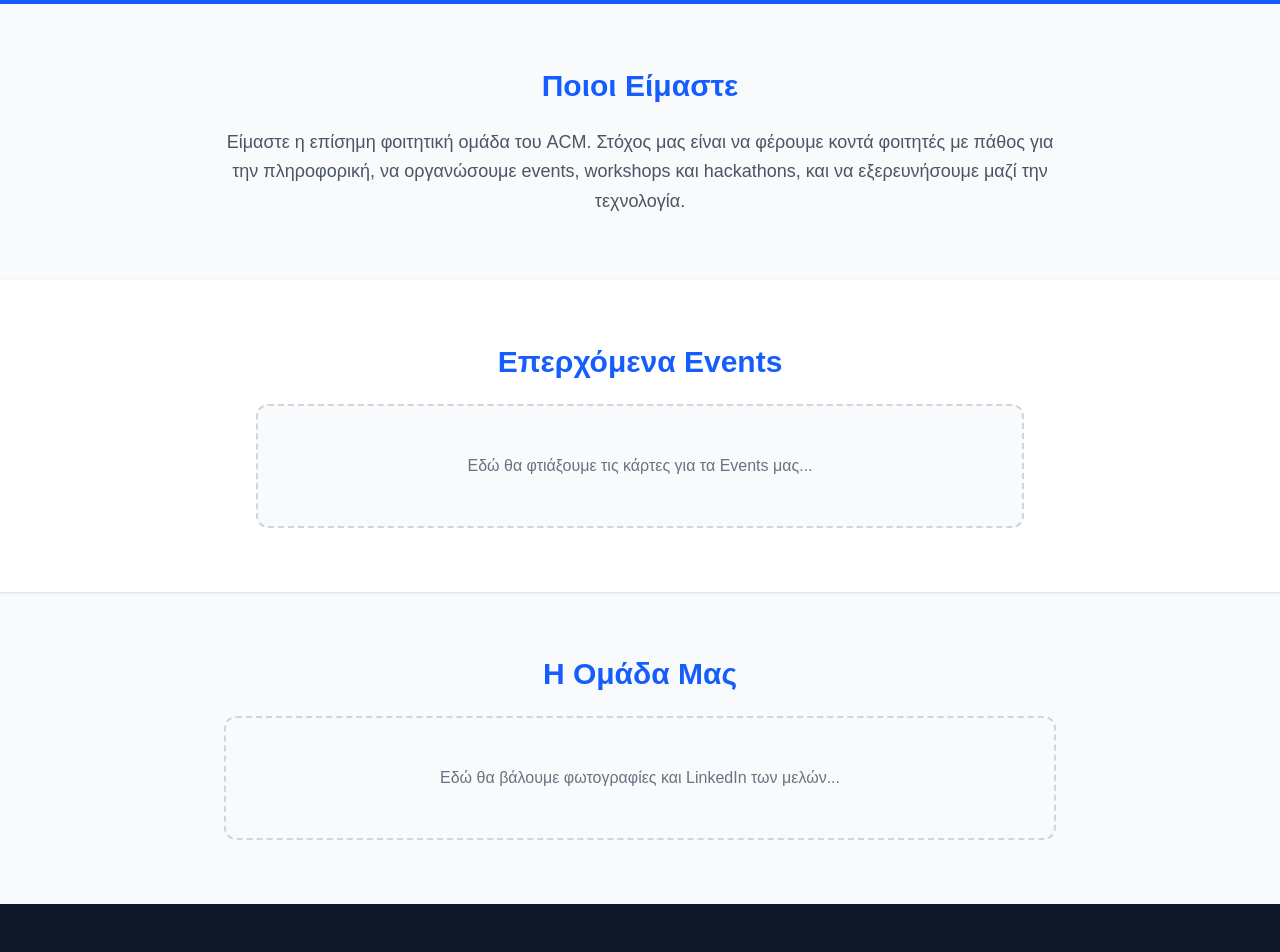
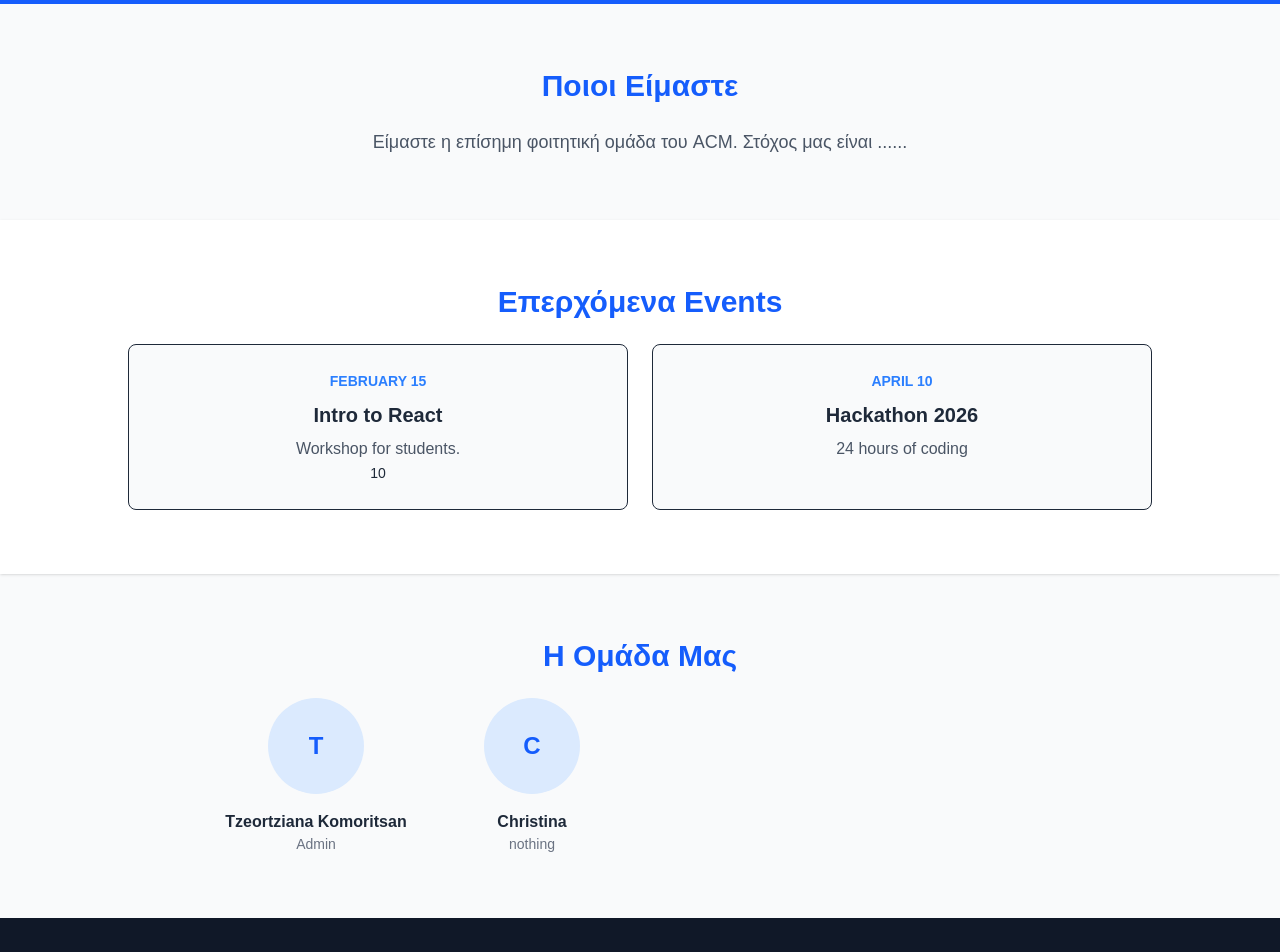
Before and after one commit to Tzeortziana/acm-website, a Next.js app: page / in a window 1280 px wide. Shown: the part 280-1232 px from the top of the page. Built offline with nearby package versions, Linux system fonts and the light colour scheme.

Commit message:
demo web app

```diff
--- a/app/page.tsx
+++ b/app/page.tsx
@@ -1,4 +1,32 @@
 import Image from "next/image";
+
+/*---------- DATA Typescript-------------------*/
+
+interface Event {
+  id: number;
+  title: string;
+  date: string;
+  description: string;
+  attedance?: number;
+}
+
+interface TeamMember {
+  name: string;
+  role: string;
+  linkedin: string;
+}
+
+
+const events: Event[] = [
+  { id: 1, title: "Intro to React", date: "February 15", description: "Workshop for students.", attedance: 10 },
+  { id: 2, title: "Hackathon 2026", date: "April 10", description: "24 hours of coding" },
+];
+
+const team: TeamMember[] = [
+  { name: "Tzeortziana Komoritsan", role: "Admin", linkedin: "link" },
+  { name: "Christina", role: "nothing", linkedin: "" },
+];
+
 
 export default function Home() {
   return (
@@ -7,7 +35,7 @@ export default function Home() {
       <section className="bg-blue-600 text-white py-24 px-4 text-center">
         <h1 className="text-5xl font-extrabold mb-4">ACM Student Chapter</h1>
         <p className="text-xl opacity-90">
-          Χτίζοντας το μέλλον της τεχνολογίας στο πανεπιστήμιό μας.
+          ....
         </p>
       </section>
 
@@ -15,26 +43,50 @@ export default function Home() {
 
       <section className="py-16 px-8 max-w-4xl mx-auto text-center">
         <h2 className="text-3xl font-bold mb-6 text-blue-600">Ποιοι Είμαστε</h2>
-        <p className="text-lg leading-relaxed text-gray-600">
-          Είμαστε η επίσημη φοιτητική ομάδα του ACM. Στόχος μας είναι να φέρουμε κοντά
-          φοιτητές με πάθος για την πληροφορική, να οργανώσουμε events, workshops
-          και hackathons, και να εξερευνήσουμε μαζί την τεχνολογία.
+        <p className="text-lg text-gray-600">
+          Είμαστε η επίσημη φοιτητική ομάδα του ACM. Στόχος μας είναι ......
         </p>
       </section>
 
 
       <section className="py-16 px-8 bg-white text-center shadow-sm">
         <h2 className="text-3xl font-bold mb-6 text-blue-600">Επερχόμενα Events</h2>
-        <div className="border-2 border-dashed border-gray-300 p-12 rounded-xl max-w-3xl mx-auto bg-gray-50">
-          <p className="text-gray-500 font-medium">Εδώ θα φτιάξουμε τις κάρτες για τα Events μας...</p>
+        <div className="grid gap-6 md:grid-cols-2 max-w-5xl mx-auto">
+          {events.map((event) => (
+            <div key={event.id} className="p-6 border rounded-lg hover:shadow-lg transition-shadow bg-gray-50">
+              <span className="text-sm text-blue-500 font-bold uppercase">{event.date}</span>
+              <h3 className="text-xl font-bold mt-2">{event.title}</h3>
+              <p className="text-gray-600 mt-2">{event.description}</p>
+              <span className="text-sm">{event.attedance}</span>
+            </div>
+          )
+          )
+          }
         </div>
       </section>
 
 
       <section className="py-16 px-8 max-w-4xl mx-auto text-center">
         <h2 className="text-3xl font-bold mb-6 text-blue-600">Η Ομάδα Μας</h2>
-        <div className="border-2 border-dashed border-gray-300 p-12 rounded-xl bg-gray-50">
-          <p className="text-gray-500 font-medium">Εδώ θα βάλουμε φωτογραφίες και LinkedIn των μελών...</p>
+        <div className="grid gap-8 grid-cols-2 md:grid-cols-4">
+
+          {team.map((member, index) => (
+
+            <div key={index} className="text-center group">
+              <div className="w-24 h-24 bg-blue-100 rounded-full mx-auto mb-4 flex items-center justify-center group-hover:bg-blue-600 transition-colors">
+                <span className="text-blue-600 group-hover:text-white font-bold text-2xl">
+                  {member.name[0]}
+                </span>
+              </div>
+              <h3 className="font-bold">{member.name}</h3>
+              <p className="text-sm text-gray-500">{member.role}</p>
+            </div>
+          )
+
+          )
+
+          }
+
         </div>
       </section>
 
```
